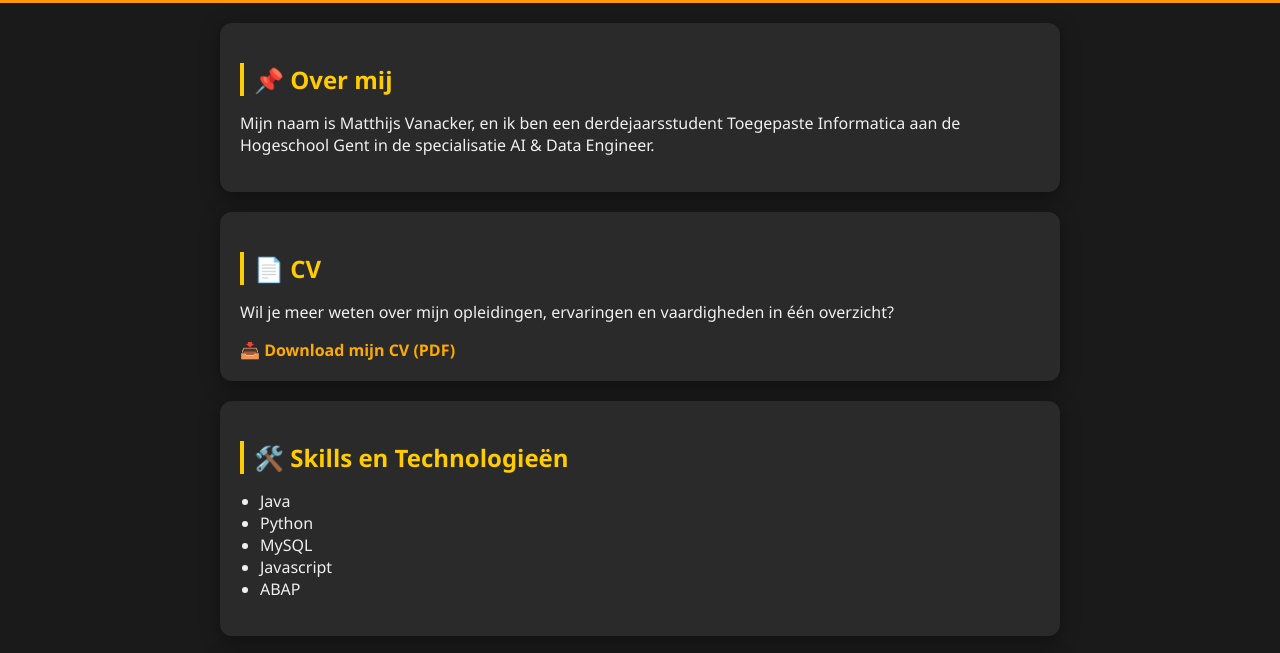
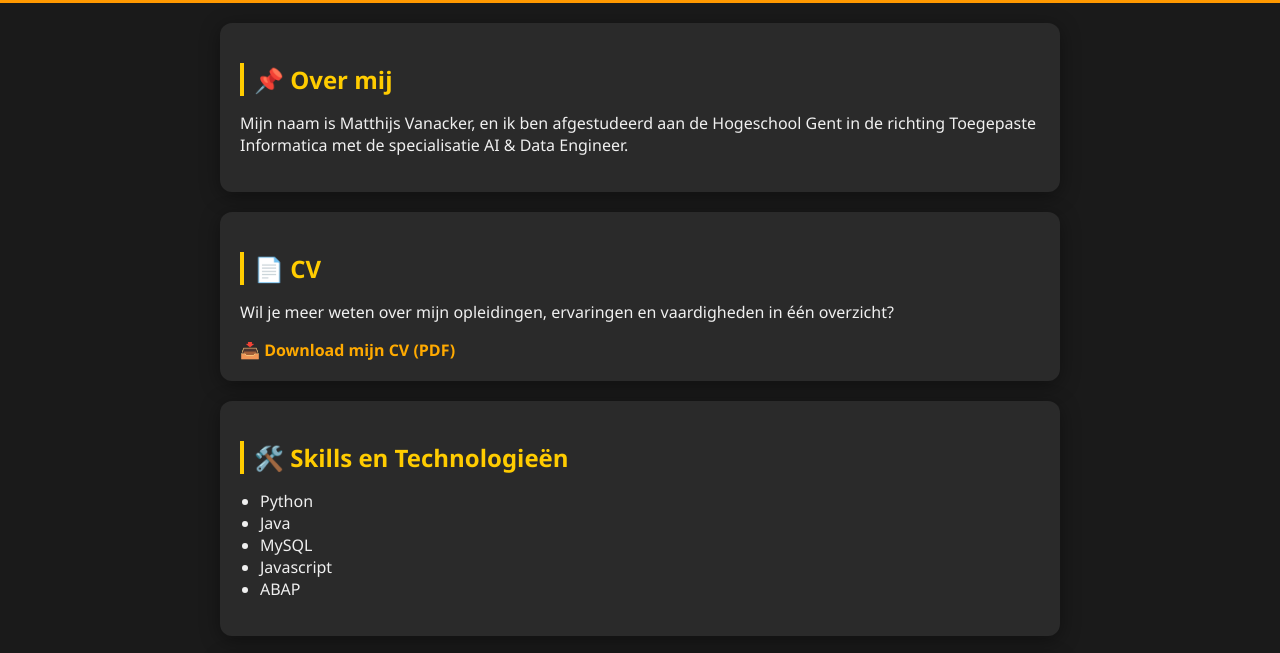
Before and after one commit to MatthijsVanacker/Portfolio, a plain HTML site: page index.html in a window 1280 px wide. Shown: the part 90-743 px from the top of the page. Drawn offline with Linux system fonts and the light colour scheme.

Commit message:
Revise personal info and skills in index.html
Updated personal introduction and added Java to skills list.

```diff
--- a/index.html
+++ b/index.html
@@ -13,7 +13,7 @@
 
   <section class="card">
     <h2>📌 Over mij</h2>
-    <p>Mijn naam is Matthijs Vanacker, en ik ben een derdejaarsstudent Toegepaste Informatica aan de Hogeschool Gent in de specialisatie AI & Data Engineer.</p>
+    <p>Mijn naam is Matthijs Vanacker, en ik ben afgestudeerd aan de Hogeschool Gent in de richting Toegepaste Informatica met de specialisatie AI & Data Engineer.</p>
   </section>
 
   <section class="card">
@@ -25,8 +25,8 @@
   <section class="card">
     <h2>🛠️ Skills en Technologieën</h2>
     <ul>
+      <li>Python</li>
       <li>Java</li>
-      <li>Python</li>
       <li>MySQL</li>
       <li>Javascript</li>
       <li>ABAP</li>
```
